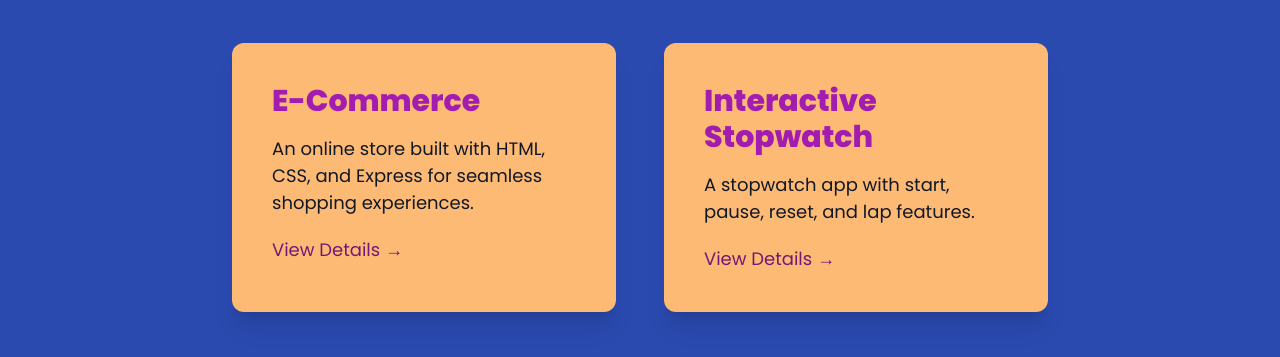
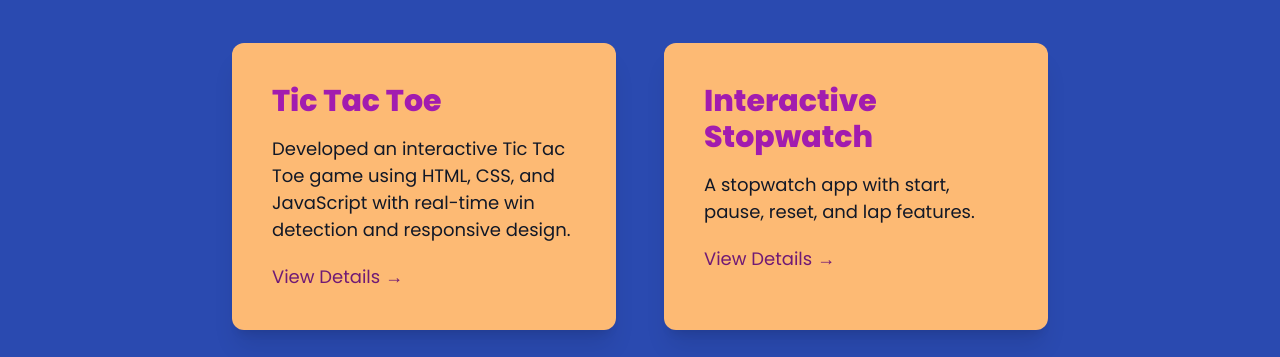
Before and after one commit to Badal07aman07kahalgaon/Personal-Portfolio-, a plain HTML site: page index.html in a window 1280 px wide. Shown: the part 1948-2305 px from the top of the page. Drawn offline with nearby package versions, Linux system fonts and the light colour scheme.

Commit message:
Update index.html

```diff
--- a/index.html
+++ b/index.html
@@ -108,10 +108,9 @@
         <div class="flex flex-wrap justify-center gap-12">
             <div
                 class="bg-orange-300 p-10 rounded-xl shadow-xl transform transition hover:scale-105 hover:shadow-2xl w-96">
-                <h4 class="text-3xl font-bold text-fuchsia-700">E-Commerce</h4>
-                <p class="mt-4 text-gray-900">An online store built with HTML, CSS, and Express for seamless shopping
-                    experiences.</p>
-                <a href="https://hetvi-gohel-312.github.io/CodeAlpha_E-Commerce_Store/"
+                <h4 class="text-3xl font-bold text-fuchsia-700">Tic Tac Toe</h4>
+                <p class="mt-4 text-gray-900">Developed an interactive Tic Tac Toe game using HTML, CSS, and JavaScript with real-time win detection and responsive design.</p>
+                <a href="https://hetvi-gohel-312.github.io/PRODIGY_WD_03/"
                     class="mt-5 inline-block text-fuchsia-900 hover:text-lavender-200 transition">View Details →</a>
             </div>
             <div
```
